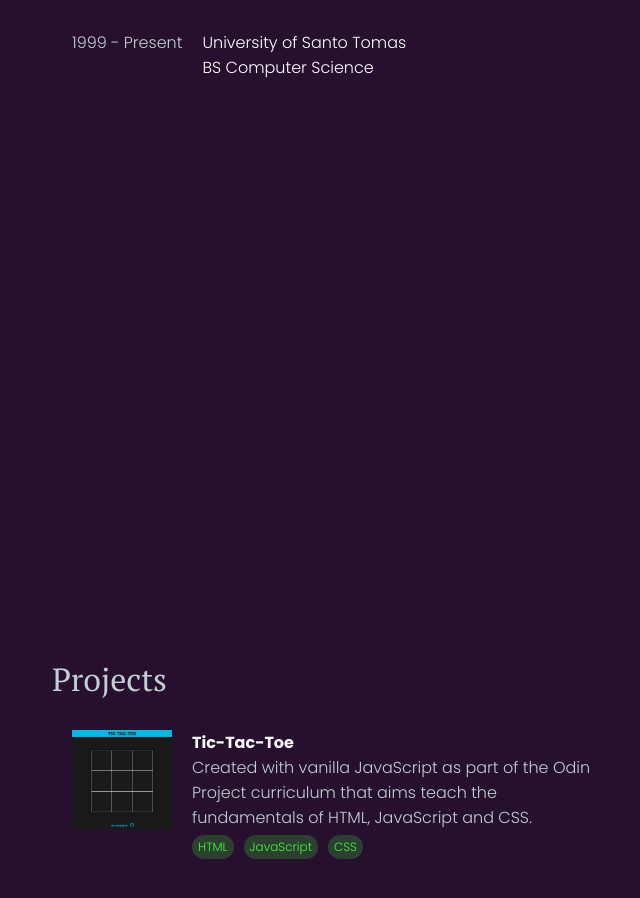
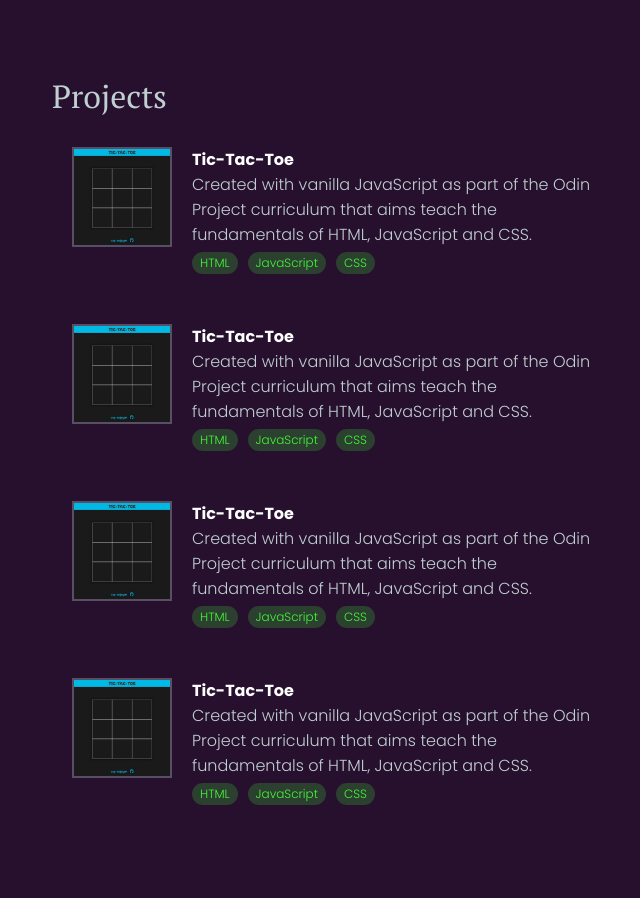
Before and after one commit to css-enjoyer/portfolio, a React (Create React App) app: page / in a window 1280 px wide. Shown: the part 842-1740 px from the top of the page, without its empty margins (560-1200 px from the left). Built offline with nearby package versions, Linux system fonts and the light colour scheme.

Commit message:
Fix layout

```diff
--- a/src/App.css
+++ b/src/App.css
@@ -32,11 +32,12 @@ p span {
 }
 
 html {
-  overflow-y: auto;
+  height: 100%;
   scroll-behavior: smooth !important;
 }
 html body {
   background: var(--purple);
+  min-height: 100%;
 }
 html body .App {
   background: radial-gradient(circle farthest-side at var(--x) var(--y), var(--purple) 0%, var(--black-purple) 100%);
@@ -128,7 +129,6 @@ html body .App .infoColumn {
   color: var(--grey);
 }
 html body .App .infoColumn .section {
-  height: calc(100vh - 200px);
   padding-top: 100px;
 }
 html body .App .infoColumn .educ-section {
@@ -165,6 +165,7 @@ html body .App .infoColumn .proj-section .projCard {
   gap: 20px;
   padding: 20px;
   transition: ease-in-out 0.2s;
+  margin: 10px 0;
 }
 html body .App .infoColumn .proj-section .projCard a {
   color: white;
@@ -178,6 +179,7 @@ html body .App .infoColumn .proj-section .projCard:hover {
   box-shadow: 5px 5px 18px rgba(16, 6, 18, 0.8039215686), -5px -5px 18px #3d1a48;
 }
 html body .App .infoColumn .proj-section .projCard img {
+  border: 2px solid rgba(192, 207, 209, 0.3294117647);
   width: 100px;
   height: 100px;
   -o-object-fit: cover;
@@ -192,24 +194,24 @@ html body .App .infoColumn .proj-section .projCard .flairs div {
   font-size: 12px;
   background-color: var(--flair);
   color: var(--green);
-  padding: 3px 6px;
+  padding: 2px 8px;
   border-radius: 12px;
 }
 
 @media screen and (max-width: 767px) {
-  body .App {
+  html body .App {
     height: 100vh;
     width: 100%;
     display: flex;
     flex-direction: column;
   }
-  body .App .bioColumn {
+  html body .App .bioColumn {
     width: 100%;
     height: 100%;
     border: 1px solid red;
     position: relative;
   }
-  body .App .infoColumn {
+  html body .App .infoColumn {
     width: 100%;
     height: 100%;
     border: 1px solid lime;
--- a/src/App.scss
+++ b/src/App.scss
@@ -12,6 +12,7 @@
     margin: 0;
     padding: 0;
     box-sizing: border-box;
+    // border: 1px solid pink
 }
 
 h1, h4 {
@@ -29,10 +30,11 @@ p {
     }
 }
 html {
-    overflow-y: auto;
+    height: 100%;
     scroll-behavior: smooth !important;
     body {
         background: var(--purple);
+        min-height: 100%;
         .App {
             background: radial-gradient(circle farthest-side at var(--x) var(--y),
                                         var(--purple) 0%,
@@ -126,7 +128,6 @@ html {
                 padding: 0 100px 100px 100px;
                 color: var(--grey);
                 .section {
-                    height: calc(100vh - 200px);
                     padding-top: 100px;
                 }
                 .educ-section {
@@ -163,6 +164,7 @@ html {
                         gap: 20px;
                         padding: 20px;
                         transition: ease-in-out .2s;
+                        margin: 10px 0;
                         a {
                             color: white;
                             font-family: 'Poppins', sans-serif;
@@ -176,6 +178,7 @@ html {
                                         -5px -5px 18px #3d1a48;
                         }
                         img {
+                            border: 2px solid #c0cfd154;
                             width: 100px;
                             height: 100px;
                             object-fit: cover;
@@ -188,7 +191,7 @@ html {
                                 font-size: 12px;
                                 background-color: var(--flair);
                                 color: var(--green);
-                                padding: 3px 6px;
+                                padding: 2px 8px;
                                 border-radius: 12px;
                             }
                         }
@@ -200,6 +203,7 @@ html {
 }
 
 @media screen and (max-width: 767px) {
+    html {
         body {
             .App {
                 height: 100vh;
@@ -220,3 +224,4 @@ html {
             }
         }
     }
+}
--- a/src/components/InfoColumn.js
+++ b/src/components/InfoColumn.js
@@ -31,6 +31,21 @@ function ProjColumn() {
 					subtitle="Created with vanilla JavaScript as part of the Odin Project curriculum that aims teach
 							the fundamentals of HTML, JavaScript and CSS."
 					titlelink="https://css-enjoyer.github.io/odin_tictactoe/"/>
+			<ProjCard img={ticImage}
+					title="Tic-Tac-Toe"
+					subtitle="Created with vanilla JavaScript as part of the Odin Project curriculum that aims teach
+							the fundamentals of HTML, JavaScript and CSS."
+					titlelink="https://css-enjoyer.github.io/odin_tictactoe/"/>
+			<ProjCard img={ticImage}
+					title="Tic-Tac-Toe"
+					subtitle="Created with vanilla JavaScript as part of the Odin Project curriculum that aims teach
+							the fundamentals of HTML, JavaScript and CSS."
+					titlelink="https://css-enjoyer.github.io/odin_tictactoe/"/>
+			<ProjCard img={ticImage}
+					title="Tic-Tac-Toe"
+					subtitle="Created with vanilla JavaScript as part of the Odin Project curriculum that aims teach
+							the fundamentals of HTML, JavaScript and CSS."
+					titlelink="https://css-enjoyer.github.io/odin_tictactoe/"/>
 		</div>
 	</div>
   	);
```
Also changed, not shown: 1 other file (tests, documents, lock files or other folders). Lines whose indentation alone changed are shown as unchanged.
